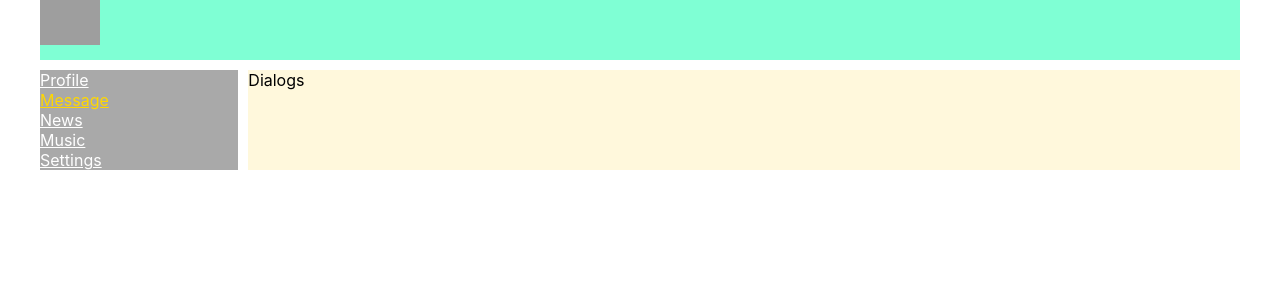
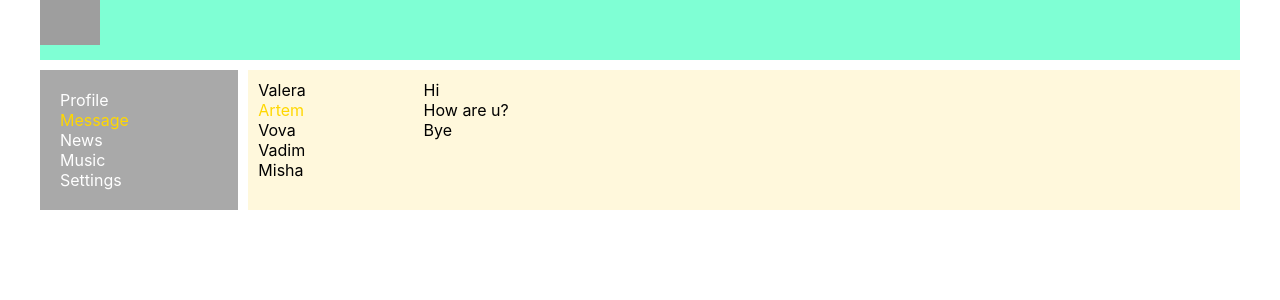
Before and after one commit to B1nvoker/Glo-Academy, a React (Create React App) app in the folder react-test/: page /dialogs in a window 1280 px wide. Shown: the top 300 px of the page. Built offline with nearby package versions, Linux system fonts and the light colour scheme; grey boxes are pictures that could not be loaded.

Commit message:
Added new styles to dialog

```diff
--- a/react-test/src/components/Dialogs/Dialogs.jsx
+++ b/react-test/src/components/Dialogs/Dialogs.jsx
@@ -1,9 +1,32 @@
 import React from 'react';
-import headerStyle from './Dialogs.module.css'
+import dialogsStyle from './Dialogs.module.css'
 
 const Dialogs = () => {
     return (
-        <div>Dialogs</div>
+        <div className={dialogsStyle.dialogs}>
+            <div className={dialogsStyle.dialogsItems}>
+                <div className={dialogsStyle.dialog}>
+                    Valera
+                </div>
+                <div className={dialogsStyle.dialog + ' ' + dialogsStyle.active}>
+                    Artem
+                </div>
+                <div className={dialogsStyle.dialog}>
+                    Vova
+                </div>
+                <div className={dialogsStyle.dialog}>
+                    Vadim
+                </div>
+                <div className={dialogsStyle.dialog}>
+                    Misha
+                </div>
+            </div>
+            <div className={dialogsStyle.messages}>
+                <div className={dialogsStyle.message}>Hi</div>
+                <div className={dialogsStyle.message}>How are u?</div>
+                <div className={dialogsStyle.message}>Bye</div>
+            </div>
+        </div>
     );
 }
 
--- a/react-test/src/components/Dialogs/Dialogs.module.css
+++ b/react-test/src/components/Dialogs/Dialogs.module.css
@@ -0,0 +1,18 @@
+.dialogs {
+    display: grid;
+    grid-template-columns: 2fr 10fr;
+}
+
+.dialogsItems {
+    padding: 10px;
+
+}
+
+.dialogsItems .active {
+    color: gold;
+}
+
+.messages {
+    padding: 10px;
+
+}
--- a/react-test/src/components/NavBar/NavBar.module.css
+++ b/react-test/src/components/NavBar/NavBar.module.css
@@ -1,10 +1,13 @@
 .navbar {
     grid-area: n;
     background-color: darkgray;
+    padding: 20px;
+
 }
 
 .item a{
     color: white;
+    text-decoration: none;
 }
 
 .item a.active{
```
